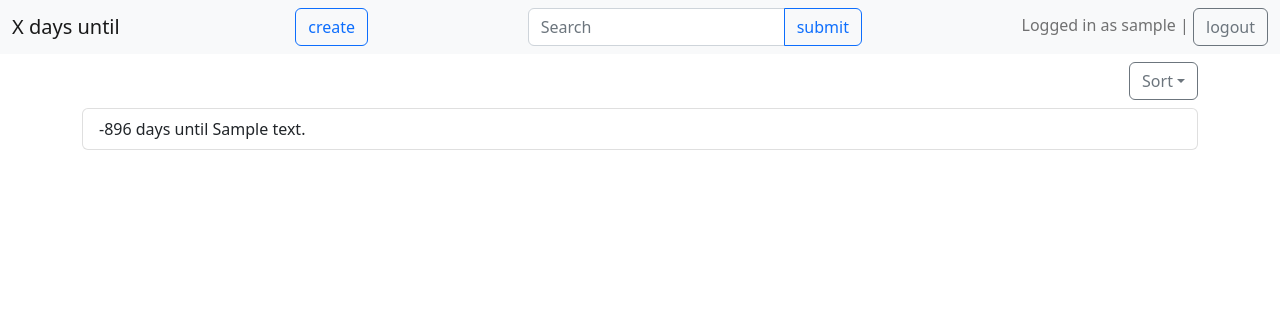
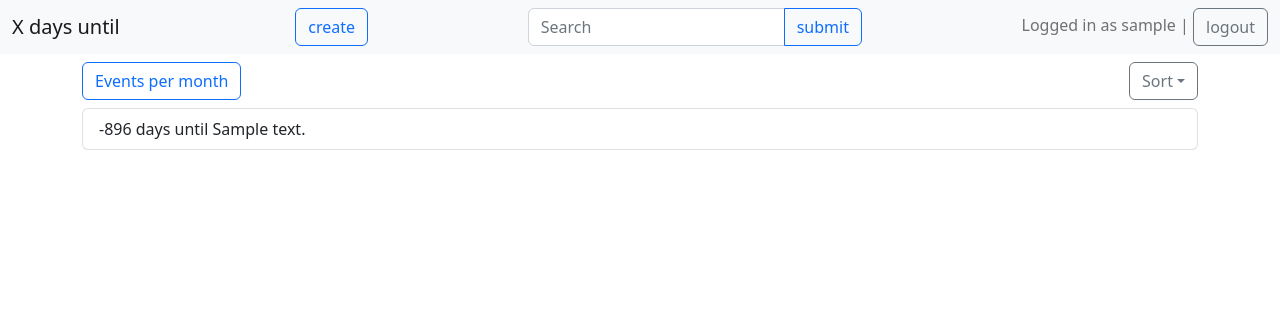
Before and after one commit to pabaldovi/event_list, a Django app: page / in a window 1280 px wide. Shown: the top 314 px of the page. Run offline with Django 4.2, Linux system fonts and the light colour scheme; a user stored in the database is signed in; tables that the repository leaves empty hold one stand-in row (values such as "Sample post"); parts of the project's set-up code (start-up, migrations or seed data) failed here and were passed over; some libraries are stand-ins or nearby versions.

Commit message:
added bar chart to display events per month

```diff
--- a/events/templates/events/base.html
+++ b/events/templates/events/base.html
@@ -10,6 +10,7 @@
     <link rel="stylesheet" href="{% static 'style.css' %}">
     <script defer src="https://unpkg.com/htmx.org@1.7.0"></script>
     <script defer src="{% static 'main.js' %}"></script>
+    <script src="https://cdn.jsdelivr.net/npm/chart.js@3.8.0/dist/chart.min.js"></script>
 </head>
 <body>
     {% include 'events/nav.html' %}
--- a/events/templates/events/filter_btn.html
+++ b/events/templates/events/filter_btn.html
@@ -20,5 +20,8 @@
             {% endif %}
         </ul>
     </div>
+    <div class="me-auto">
+        <a href="{% url 'events:chart' %}" class="btn btn-outline-primary">Events per month</a>
+    </div>
 </div>
 {% endif %}
--- a/events/urls.py
+++ b/events/urls.py
@@ -10,4 +10,5 @@ urlpatterns = [
     path('delete/<int:pk>', views.DeleteView.as_view(), name='delete'),
     path('descending/', views.DescendingView.as_view(), name='descending'),
     path('search_results/', views.DescriptionSearchView.as_view(), name='search_results'),
+    path('chart', views. ChartView, name='chart'),
 ]
--- a/events/views.py
+++ b/events/views.py
@@ -3,6 +3,7 @@ from django.urls import reverse_lazy
 from .models import Event
 from .forms import EventForm
 from django.contrib.auth.mixins import LoginRequiredMixin
+from django.shortcuts import render
 
 class IndexView(LoginRequiredMixin, generic.ListView):
     login_url = '/login/'
@@ -64,3 +65,35 @@ class DescriptionSearchView(LoginRequiredMixin, generic.ListView):
         else:
             object_list = Event.objects.none()
         return object_list
+
+def ChartView(request):
+    jan_events_count = Event.objects.filter(author=request.user).filter(date__month='1').count()
+    feb_events_count = Event.objects.filter(author=request.user).filter(date__month='2').count()
+    mar_events_count = Event.objects.filter(author=request.user).filter(date__month='3').count()
+    apr_events_count = Event.objects.filter(author=request.user).filter(date__month='4').count()
+    may_events_count = Event.objects.filter(author=request.user).filter(date__month='5').count()
+    jun_events_count = Event.objects.filter(author=request.user).filter(date__month='6').count()
+    jul_events_count = Event.objects.filter(author=request.user).filter(date__month='7').count()
+    aug_events_count = Event.objects.filter(author=request.user).filter(date__month='8').count()
+    sep_events_count = Event.objects.filter(author=request.user).filter(date__month='9').count()
+    oct_events_count = Event.objects.filter(author=request.user).filter(date__month='10').count()
+    nov_events_count = Event.objects.filter(author=request.user).filter(date__month='11').count()
+    dec_events_count = Event.objects.filter(author=request.user).filter(date__month='12').count()
+
+    events_per_month = [
+        jan_events_count,
+        feb_events_count,
+        mar_events_count,
+        apr_events_count,
+        may_events_count,
+        jun_events_count,
+        jul_events_count,
+        aug_events_count,
+        sep_events_count,
+        oct_events_count,
+        nov_events_count,
+        dec_events_count
+    ]
+
+    context = {'events_per_month': events_per_month}
+    return render(request, 'events/chart.html', context)
```
Also changed, not shown: events/templates/events/chart.html (added, +47 -0 lines).
